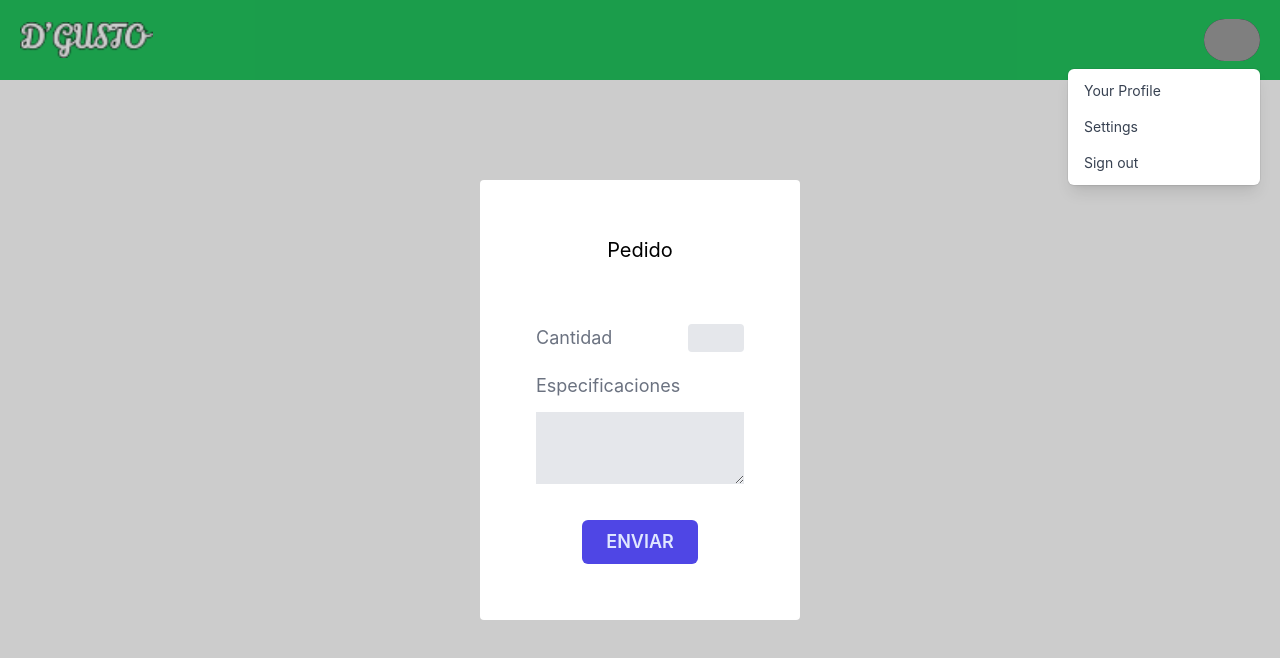
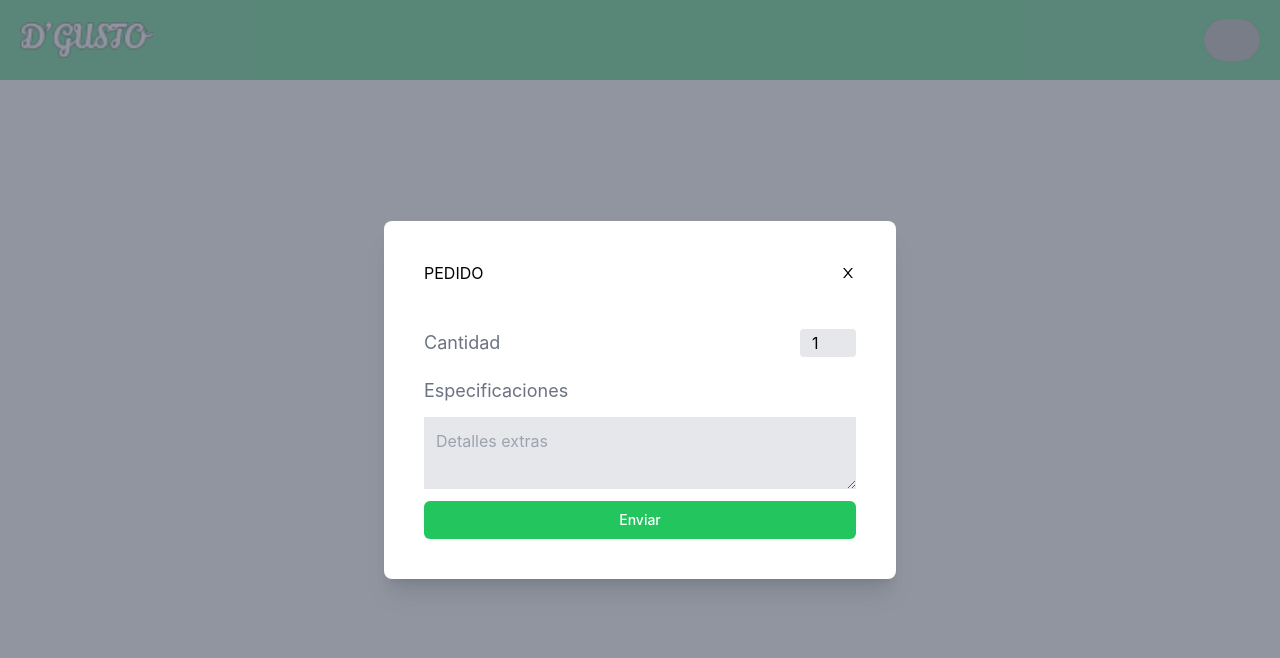
Before and after one commit to Erick-Damian-Casis/d-gusto-frontend, a React (Create React App) app: page /home/1 in a window 1280 px wide. Shown: the top 658 px of the page. Built offline with nearby package versions, Linux system fonts and the light colour scheme; grey boxes are pictures that could not be loaded.

Commit message:
form order

```diff
--- a/package.json
+++ b/package.json
@@ -9,6 +9,7 @@
     "axios": "^0.27.2",
     "react": "^18.2.0",
     "react-dom": "^18.2.0",
+    "react-hook-form": "^7.36.0",
     "react-icons": "^4.4.0",
     "react-router-dom": "^6.3.0",
     "react-scripts": "5.0.1",
--- a/src/App.js
+++ b/src/App.js
@@ -6,7 +6,7 @@ import Home from "./pages/user/home/Home";
 import Food from "./pages/admin/food/Food";
 import Order from "./pages/admin/order/Order";
 import User from "./pages/admin/user/User";
-import FormOrder from "./components/form-order/FormOrder";
+import FormOrder from "./components/card/form-order/FormOrder";
 
 
 function App() {
@@ -16,7 +16,6 @@ function App() {
         <Routes>
             <Route path="/home" element={<Home />} />
             <Route path="/home/:id" element={<FormOrder />} />
-
             <Route path="/foods-list" element={<Food />} />
             <Route path="/orders" element={<Order />} />
             <Route path="/users" element={<User />} />
--- a/src/components/card/CardFood.js
+++ b/src/components/card/CardFood.js
@@ -1,8 +1,9 @@
 import {useEffect, useState} from "react";
 import {Link} from "react-router-dom";
+import FormOrder from "./form-order/FormOrder";
 
-export default function CardFood(){
-    const [foods,setFoods]=useState([]);
+export default function CardFood({handleCatchId}){
+    const [foods,setFoods] = useState([]);
 
     useEffect(()=>{
         getFoods().catch(error=>console.log(error));
@@ -15,12 +16,10 @@ export default function CardFood(){
         setFoods(data.data);
     }
 
-
     return(
         <div className="mt-6 m-auto w-2/3 grid grid-cols-1 gap-y-10 gap-x-6 sm:grid-cols-2 lg:grid-cols-2 xl:gap-x-8">
             {foods.map((value)=>(
-                <Link to={`/home/${value.id}`}>
-                    <div key={value.id} className="group relative">
+                    <div key={value.id} className="group relative" onClick={()=>handleCatchId(value.id)}>
                         <div
                             className="min-h-80 aspect-w-1 aspect-h-1 w-full overflow-hidden rounded-md bg-gray-200 group-hover:opacity-75 lg:aspect-none lg:h-80">
                             <img src="https://tailwindui.com/img/ecommerce-images/product-page-01-related-product-01.jpg"
@@ -40,7 +39,6 @@ export default function CardFood(){
                             <p className="text-sm font-medium text-gray-900">${value.cost}</p>
                         </div>
                     </div>
-                </Link>
             ))}
         </div>
     );
--- /dev/null
+++ b/src/components/card/form-order/FormOrder.js
@@ -0,0 +1,68 @@
+import {useForm} from "react-hook-form";
+import { AiOutlineClose } from "react-icons/ai";
+
+
+export default function FormOrder({foodId, changeModal}){
+
+    const {register, handleSubmit}= useForm({
+        defaultValues:{
+            food: {
+                id: foodId,
+            },
+            amount: 1,
+        }
+    });
+
+    const onSubmit = (data) =>{
+            fetch('http://127.0.0.1:8000/api/v1/private/orders',{
+                method:'POST',
+                body:JSON.stringify(data),
+                headers:{
+                    "Content-Type":"application/json",
+                    "Accept":"application/json"
+                }
+            }).then(response=>response.json())
+                .then(console.log)
+                .catch(error=>console.log(error))
+            changeModal();
+    }
+
+
+    return(
+        <div className="relative z-10" aria-labelledby="modal-title" role="dialog" aria-modal="true">
+            <div className="fixed inset-0 bg-gray-500 bg-opacity-75 transition-opacity"></div>
+            <div className="fixed inset-0 z-10 overflow-y-auto">
+                <div className="flex min-h-full items-end justify-center p-4 text-center sm:items-center sm:p-0">
+                    <div
+                        className="p-10 relative transform overflow-hidden rounded-lg bg-white text-left shadow-xl transition-all sm:my-8 sm:w-full sm:max-w-lg">
+                        <div className="flex justify-between mb-6">
+                            <h1 className="">PEDIDO</h1>
+                            <button className="" onClick={changeModal}><AiOutlineClose/></button>
+                        </div>
+                        <form className="flex flex-col" onSubmit={handleSubmit(onSubmit)}>
+                                    <div className="flex justify-between my-5">
+                                        <label className="text-gray-500 text-lg pr-4 ">Cantidad</label>
+                                        <input
+                                            {...register('amount')}
+                                            type="number"
+                                            min="1"
+                                            className="px-3 bg-gray-200 outline-none rounded w-14"
+                                        />
+                                    </div>
+                                    <label className="text-gray-500 text-lg">Especificaciones</label>
+                                    <textarea
+                                        {...register('spec')}
+                                        placeholder={"Detalles extras"}
+                                        className="outline-none my-3 p-3 bg-gray-200"
+                                    />
+                                    <button type="submit"
+                                            className="rounded-md border border-transparent bg-green-500 px-4 py-2 text-base font-medium text-white shadow-sm hover:bg-green-600 focus:outline-none focus:ring-2 focus:ring-red-500 focus:ring-offset-2 sm:text-sm"
+                                    >Enviar
+                                    </button>
+                                </form>
+                    </div>
+                </div>
+            </div>
+        </div>
+    );
+}
--- a/src/components/form-order/FormOrder.js
+++ /dev/null
@@ -1,24 +0,0 @@
-import {useParams} from "react-router-dom";
-export default function FormOrder(){
-    const {id}=useParams();
-
-    return(
-        <div className="w-full h-full fixed top-0 left-0 bg-opacity-20 bg-black justify-center items-center flex ">
-            <div className="w-1/4 h-auto bg-white p-14 rounded">
-                <h1 className="text-center text-xl pb-10">Pedido</h1>
-                <form className="flex flex-col">
-                    <div className="flex justify-between my-5">
-                        <label className="text-gray-500 text-lg pr-4 ">Cantidad</label>
-                        <input className="px-3 bg-gray-200  outline-none rounded w-14" type="number"/>
-                    </div>
-                    <label className="text-gray-500 text-lg">Especificaciones</label>
-                    <textarea className="outline-none my-3 p-3 bg-gray-200"/>
-                    <button
-                        className="mt-6 px-6 py-2 mx-auto block rounded-md text-lg font-semibold text-indigo-100 bg-indigo-600  ">
-                        ENVIAR
-                    </button>
-                </form>
-            </div>
-        </div>
-    );
-}
--- a/src/components/nav-bar/Navbar.js
+++ b/src/components/nav-bar/Navbar.js
@@ -1,12 +1,19 @@
 import logo from "../../assets/logo.png";
+import {useState} from "react";
 
 export default function NavBar(){
+
+    const [navBar, setNavBar]=useState(false);
+
+    const handleOption=()=>{
+        setNavBar(!navBar)
+    }
     return(
         <div>
             <nav className="flex w-auto px-5 h-20 bg-green-500 relative flex items-center justify-between">
                 <img src={logo} alt="" className="h-9"/>
                 <div>
-                    <button type="button"
+                    <button type="button"  onClick={handleOption}
                             className="flex rounded-full bg-gray-800 text-sm focus:outline-none focus:ring-2 focus:ring-white focus:ring-offset-2 focus:ring-offset-gray-800"
                             id="user-menu-button" aria-expanded="false" aria-haspopup="true">
                         <span className="sr-only">Open user menu</span>
@@ -14,15 +21,15 @@ export default function NavBar(){
                              src="https://images.unsplash.com/photo-1472099645785-5658abf4ff4e?ixlib=rb-1.2.1&ixid=eyJhcHBfaWQiOjEyMDd9&auto=format&fit=facearea&facepad=2&w=256&h=256&q=80"
                              alt=""/>
                     </button>
-                    <div className="mx-5 absolute right-0 z-10 mt-2 w-48 origin-top-right rounded-md bg-white py-1 shadow-lg ring-1 ring-black ring-opacity-5 focus:outline-none"
-                         role="menu" aria-orientation="vertical" aria-labelledby="user-menu-button" tabIndex="-1">
+                    {navBar && <div className="mx-5 absolute right-0 z-10 mt-2 w-48 origin-top-right rounded-md bg-white py-1 shadow-lg ring-1 ring-black ring-opacity-5 focus:outline-none"
+                                    role="menu" aria-orientation="vertical" aria-labelledby="user-menu-button" tabIndex="-1">
                         <a href="src/components/nav-bar/Navbar#" className="block px-4 py-2 text-sm text-gray-700" role="menuitem" tabIndex="-1"
                            id="user-menu-item-0">Your Profile</a>
                         <a href="src/components/nav-bar/Navbar#" className="block px-4 py-2 text-sm text-gray-700" role="menuitem" tabIndex="-1"
                            id="user-menu-item-1">Settings</a>
                         <a href="src/components/nav-bar/Navbar#" className="block px-4 py-2 text-sm text-gray-700" role="menuitem" tabIndex="-1"
                            id="user-menu-item-2">Sign out</a>
-                    </div>
+                    </div>}
                 </div>
             </nav>
         </div>
--- a/src/pages/user/home/Home.js
+++ b/src/pages/user/home/Home.js
@@ -1,7 +1,23 @@
 import CardFood from "../../../components/card/CardFood";
+import FormOrder from "../../../components/card/form-order/FormOrder";
+import {useState} from "react";
 
 export default function Home(){
+    const [foodId, setFoodId] = useState();
+    const [modalForm, setModalForm] =useState(false);
+
+    const handleCatchId =(id)=>{
+        setFoodId(id);
+        setModalForm(!modalForm)
+        console.log(id)
+    }
+
+    const handleCloseModal=()=>{
+        setModalForm(!modalForm)
+    }
+
     return(<div>
-        <CardFood></CardFood>
+        <CardFood handleCatchId={handleCatchId} ></CardFood>
+        {modalForm && <FormOrder foodId={foodId} changeModal={handleCloseModal} ></FormOrder>}
     </div>)
 }
```
Also changed, not shown: 1 other file (tests, documents, lock files or other folders).
